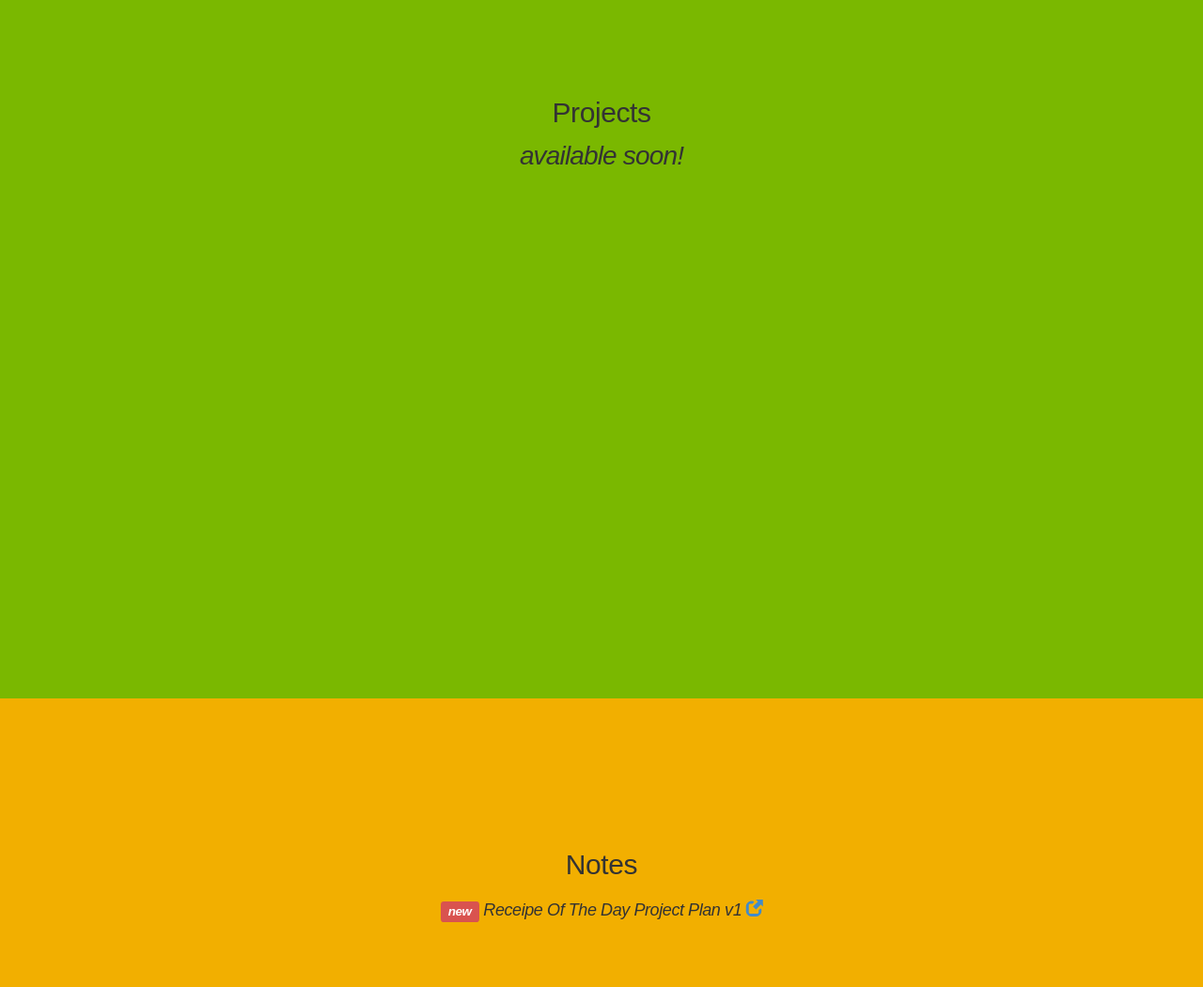
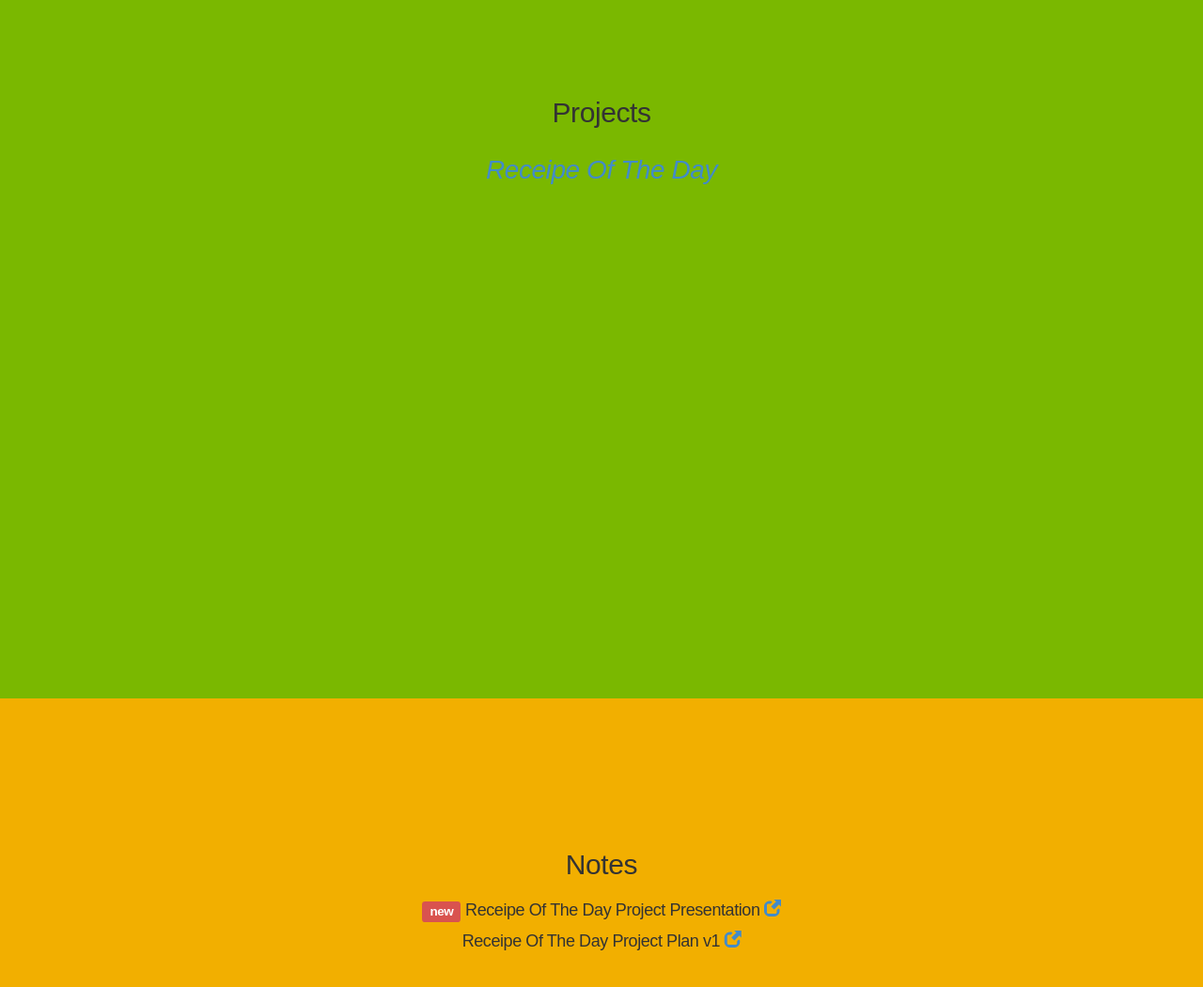
Before and after one commit to nocknull/nocknull.github.io, a plain HTML site: page index.html in a window 1280 px wide. Shown: the part 1657-2707 px from the top of the page at 94% size. Drawn offline with Linux system fonts and the light colour scheme.

Commit message:
updated docs

```diff
--- a/css/main.scss
+++ b/css/main.scss
@@ -74,9 +74,9 @@ header {
   h2 {
     padding-top: 100px;
   }
-  p {
+  h3 {
     font-size: 2em;
-    font-family: 'ClearSans-Light', sans-serif;
+    font-family: 'ClearSans-Bold', sans-serif;
     font-style: italic;
   }
 }
--- a/index.html
+++ b/index.html
@@ -157,7 +157,12 @@
         </div>
         <div class="row">
           <div class="col-md-12">
-            <p>available soon!</p>
+            <!-- <p>available soon!</p> -->
+            <p>
+              <ul class="list-unstyled">
+                <li><h3 class='project'><a href="http://recipeoftheday.herokuapp.com">Receipe Of The Day</a></h3></li>
+              </ul>
+            </p>
           </div>
         </div>
       </div>
@@ -177,7 +182,8 @@
             <!-- <p>available soon!</p> -->
             <p>
               <ul class="list-unstyled">
-                <li><h4><span class="label label-danger">new</span> Receipe Of The Day Project Plan v1 <a href="docs/mis336-nocknull-project-plan-v1.pdf"><span class="glyphicon glyphicon-new-window"></span></a></h4></li>
+                <li><h4><span class="label label-danger">new</span> Receipe Of The Day Project Presentation <a href="docs/mis336-nocknull-g08-recipeoftheday.pdf"><span class="glyphicon glyphicon-new-window"></span></a></h4></li>
+                <li><h4>Receipe Of The Day Project Plan v1 <a href="docs/mis336-nocknull-project-plan-v1.pdf"><span class="glyphicon glyphicon-new-window"></span></a></h4></li>
               </ul>
             </p>
           </div>
```
Also changed, not shown: css/main.css, 2 other files.
